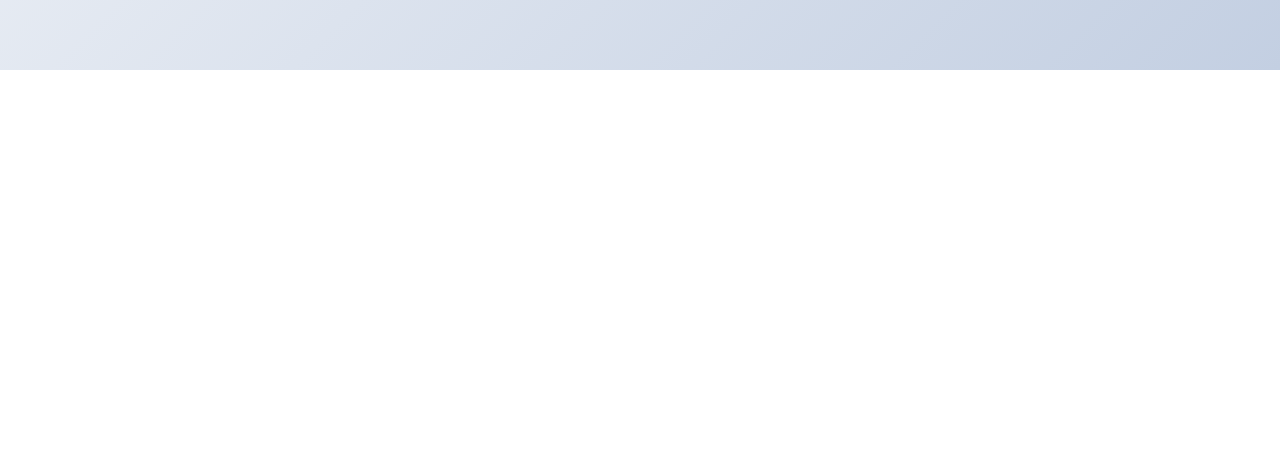
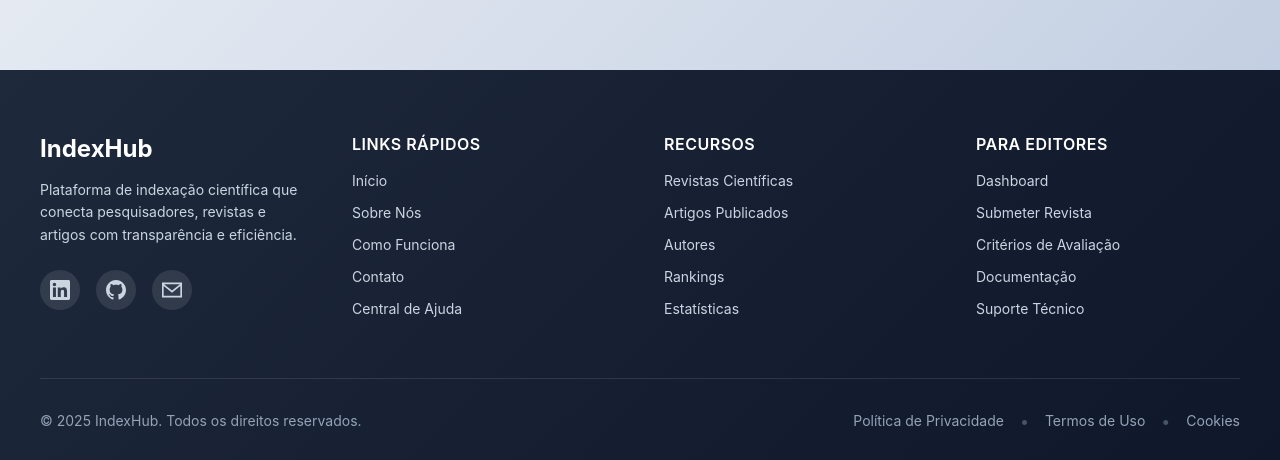
Before and after one commit to FabioCrippa/angular-indexHub, an Angular app: page / in a window 1280 px wide. Shown: the part 1616-2076 px from the top of the page. Before the commit the page ends 1686 px from the top, so only its background shows below. Built offline with nearby package versions, Linux system fonts and the light colour scheme.

Commit message:
add: footer component

```diff
--- a/src/app/app.html
+++ b/src/app/app.html
@@ -1,2 +1,3 @@
 <app-header></app-header>
 <router-outlet />
+<app-footer></app-footer>
--- a/src/app/app.ts
+++ b/src/app/app.ts
@@ -1,10 +1,11 @@
 import { Component, signal } from '@angular/core';
 import { RouterOutlet } from '@angular/router';
 import { Header } from './shared/header/header';
+import { Footer } from './shared/footer/footer';
 
 @Component({
   selector: 'app-root',
-  imports: [RouterOutlet, Header],
+  imports: [RouterOutlet, Header, Footer],
   templateUrl: './app.html',
   styleUrl: './app.scss'
 })
--- a/src/app/pages/home/home.scss
+++ b/src/app/pages/home/home.scss
@@ -120,10 +120,6 @@
 
   &:hover {
     background: #1565c0;
-  }
-
-  &:active {
-    transform: scale(0.98);
   }
 }
 
--- /dev/null
+++ b/src/app/shared/footer/footer.html
@@ -0,0 +1,83 @@
+<footer class="footer">
+    <div class="footer__content">
+        <div class="footer__grid">
+            <!-- Coluna 1: Sobre -->
+            <div class="footer__column">
+                <h3 class="footer__title">IndexHub</h3>
+                <p class="footer__description">
+                    Plataforma de indexação científica que conecta pesquisadores,
+                    revistas e artigos com transparência e eficiência.
+                </p>
+                <div class="social-links">
+                    <a href="https://linkedin.com" target="_blank" rel="noopener" class="social-link" aria-label="LinkedIn">
+                        <svg xmlns="http://www.w3.org/2000/svg" width="20" height="20" viewBox="0 0 24 24" fill="currentColor">
+                            <path d="M20.447 20.452h-3.554v-5.569c0-1.328-.027-3.037-1.852-3.037-1.853 0-2.136 1.445-2.136 2.939v5.667H9.351V9h3.414v1.561h.046c.477-.9 1.637-1.85 3.37-1.85 3.601 0 4.267 2.37 4.267 5.455v6.286zM5.337 7.433c-1.144 0-2.063-.926-2.063-2.065 0-1.138.92-2.063 2.063-2.063 1.14 0 2.064.925 2.064 2.063 0 1.139-.925 2.065-2.064 2.065zm1.782 13.019H3.555V9h3.564v11.452zM22.225 0H1.771C.792 0 0 .774 0 1.729v20.542C0 23.227.792 24 1.771 24h20.451C23.2 24 24 23.227 24 22.271V1.729C24 .774 23.2 0 22.222 0h.003z"/>
+                        </svg>
+                    </a>
+                    <a href="https://github.com" target="_blank" rel="noopener" class="social-link" aria-label="GitHub">
+                        <svg xmlns="http://www.w3.org/2000/svg" width="20" height="20" viewBox="0 0 24 24" fill="currentColor">
+                            <path d="M12 0c-6.626 0-12 5.373-12 12 0 5.302 3.438 9.8 8.207 11.387.599.111.793-.261.793-.577v-2.234c-3.338.726-4.033-1.416-4.033-1.416-.546-1.387-1.333-1.756-1.333-1.756-1.089-.745.083-.729.083-.729 1.205.084 1.839 1.237 1.839 1.237 1.07 1.834 2.807 1.304 3.492.997.107-.775.418-1.305.762-1.604-2.665-.305-5.467-1.334-5.467-5.931 0-1.311.469-2.381 1.236-3.221-.124-.303-.535-1.524.117-3.176 0 0 1.008-.322 3.301 1.23.957-.266 1.983-.399 3.003-.404 1.02.005 2.047.138 3.006.404 2.291-1.552 3.297-1.23 3.297-1.23.653 1.653.242 2.874.118 3.176.77.84 1.235 1.911 1.235 3.221 0 4.609-2.807 5.624-5.479 5.921.43.372.823 1.102.823 2.222v3.293c0 .319.192.694.801.576 4.765-1.589 8.199-6.086 8.199-11.386 0-6.627-5.373-12-12-12z"/>
+                        </svg>
+                    </a>
+                    <a href="mailto:contato@indexhub.com" class="social-link" aria-label="Email">
+                        <svg xmlns="http://www.w3.org/2000/svg" width="20" height="20" viewBox="0 0 24 24" fill="currentColor">
+                            <path d="M0 3v18h24v-18h-24zm21.518 2l-9.518 7.713-9.518-7.713h19.036zm-19.518 14v-11.817l10 8.104 10-8.104v11.817h-20z"/>
+                        </svg>
+                    </a>
+                </div>
+            </div>
+
+            <!-- Coluna 2: Links Rápidos -->
+            <div class="footer__column">
+                <h4 class="footer__heading">Links Rápidos</h4>
+                <ul class="footer__links">
+                    <li><a routerLink="/">Início</a></li>
+                    <li><a routerLink="/sobre">Sobre Nós</a></li>
+                    <li><a routerLink="/como-funciona">Como Funciona</a></li>
+                    <li><a routerLink="/contato">Contato</a></li>
+                    <li><a routerLink="/ajuda">Central de Ajuda</a></li>
+                </ul>
+            </div>
+
+            <!-- Coluna 3: Recursos -->
+            <div class="footer__column">
+                <h4 class="footer__heading">Recursos</h4>
+                <ul class="footer__links">
+                    <li><a routerLink="/revistas">Revistas Científicas</a></li>
+                    <li><a routerLink="/artigos">Artigos Publicados</a></li>
+                    <li><a routerLink="/autores">Autores</a></li>
+                    <li><a routerLink="/ranking">Rankings</a></li>
+                    <li><a routerLink="/estatisticas">Estatísticas</a></li>
+                </ul>
+            </div>
+
+            <!-- Coluna 4: Para Editores -->
+            <div class="footer__column">
+                <h4 class="footer__heading">Para Editores</h4>
+                <ul class="footer__links">
+                    <li><a routerLink="/editor/dashboard">Dashboard</a></li>
+                    <li><a routerLink="/editor/submeter-revista">Submeter Revista</a></li>
+                    <li><a routerLink="/editor/criterios">Critérios de Avaliação</a></li>
+                    <li><a routerLink="/editor/documentacao">Documentação</a></li>
+                    <li><a routerLink="/editor/suporte">Suporte Técnico</a></li>
+                </ul>
+            </div>
+        </div>
+    </div>
+
+    <!-- Barra inferior -->
+    <div class="footer__bottom">
+        <div class="footer__bottom-content">
+            <p class="footer__copyright">
+                © {{ currentYear }} IndexHub. Todos os direitos reservados.
+            </p>
+            <div class="footer__legal">
+                <a routerLink="/privacidade">Política de Privacidade</a>
+                <span class="separator">•</span>
+                <a routerLink="/termos">Termos de Uso</a>
+                <span class="separator">•</span>
+                <a routerLink="/cookies">Cookies</a>
+            </div>
+        </div>
+    </div>
+</footer>
--- /dev/null
+++ b/src/app/shared/footer/footer.scss
@@ -0,0 +1,182 @@
+.footer {
+  background: linear-gradient(135deg, #1e293b 0%, #0f172a 100%);
+  color: #e2e8f0;
+  padding: 4rem 2rem 2rem;
+}
+
+.footer__content {
+  max-width: 1200px;
+  margin: 0 auto;
+}
+
+.footer__grid {
+  display: grid;
+  grid-template-columns: repeat(auto-fit, minmax(250px, 1fr));
+  gap: 3rem;
+  margin-bottom: 3rem;
+}
+
+.footer__column {
+  h3 {
+    font-size: 1.5rem;
+    font-weight: 700;
+    color: #fff;
+    margin-bottom: 1rem;
+  }
+}
+
+.footer__title {
+  font-size: 1.5rem;
+  font-weight: 700;
+  color: #fff;
+  margin-bottom: 1rem;
+}
+
+.footer__description {
+  font-size: 0.875rem;
+  line-height: 1.6;
+  color: #cbd5e1;
+  margin-bottom: 1.5rem;
+  max-width: 300px;
+}
+
+.footer__heading {
+  font-size: 1rem;
+  font-weight: 600;
+  color: #fff;
+  margin-bottom: 1rem;
+  text-transform: uppercase;
+  letter-spacing: 0.5px;
+}
+
+.footer__links {
+  list-style: none;
+  padding: 0;
+  margin: 0;
+
+  li {
+    margin-bottom: 0.75rem;
+
+    a {
+      color: #cbd5e1;
+      text-decoration: none;
+      font-size: 0.875rem;
+      transition: color 0.2s ease, padding-left 0.2s ease;
+      display: inline-block;
+
+      &:hover {
+        color: #fff;
+        padding-left: 0.5rem;
+      }
+    }
+  }
+}
+
+.social-links {
+  display: flex;
+  gap: 1rem;
+  margin-top: 1rem;
+}
+
+.social-link {
+  width: 40px;
+  height: 40px;
+  border-radius: 50%;
+  background: rgba(255, 255, 255, 0.1);
+  display: flex;
+  align-items: center;
+  justify-content: center;
+  color: #cbd5e1;
+  transition: all 0.3s ease;
+  text-decoration: none;
+
+  &:hover {
+    background: #3b82f6;
+    color: #fff;
+    transform: translateY(-3px);
+  }
+
+  svg {
+    width: 20px;
+    height: 20px;
+  }
+}
+
+.footer__bottom {
+  border-top: 1px solid rgba(255, 255, 255, 0.1);
+  padding-top: 2rem;
+  max-width: 1200px;
+  margin: 0 auto;
+}
+
+.footer__bottom-content {
+  display: flex;
+  justify-content: space-between;
+  align-items: center;
+  flex-wrap: wrap;
+  gap: 1rem;
+}
+
+.footer__copyright {
+  font-size: 0.875rem;
+  color: #94a3b8;
+  margin: 0;
+}
+
+.footer__legal {
+  display: flex;
+  gap: 1rem;
+  align-items: center;
+
+  a {
+    color: #94a3b8;
+    text-decoration: none;
+    font-size: 0.875rem;
+    transition: color 0.2s ease;
+
+    &:hover {
+      color: #fff;
+    }
+  }
+
+  .separator {
+    color: #475569;
+  }
+}
+
+// Responsivo
+@media (max-width: 768px) {
+  .footer {
+    padding: 3rem 1.5rem 1.5rem;
+  }
+
+  .footer__grid {
+    grid-template-columns: repeat(2, 1fr);
+    gap: 2rem;
+  }
+
+  .footer__bottom-content {
+    flex-direction: column;
+    text-align: center;
+  }
+
+  .footer__legal {
+    flex-wrap: wrap;
+    justify-content: center;
+  }
+}
+
+@media (max-width: 480px) {
+  .footer__grid {
+    grid-template-columns: 1fr;
+    gap: 2rem;
+  }
+
+  .footer__description {
+    max-width: 100%;
+  }
+
+  .social-links {
+    justify-content: flex-start;
+  }
+}
--- /dev/null
+++ b/src/app/shared/footer/footer.ts
@@ -0,0 +1,13 @@
+import { Component } from '@angular/core';
+import { RouterLink } from '@angular/router';
+
+@Component({
+  selector: 'app-footer',
+  standalone: true,
+  imports: [RouterLink],
+  templateUrl: './footer.html',
+  styleUrl: './footer.scss'
+})
+export class Footer {
+  currentYear = new Date().getFullYear();
+}
```
Also changed, not shown: 1 other file (tests, documents, lock files or other folders).
